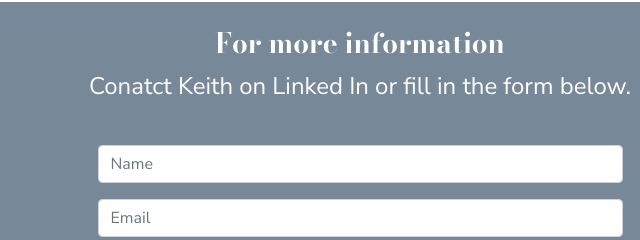
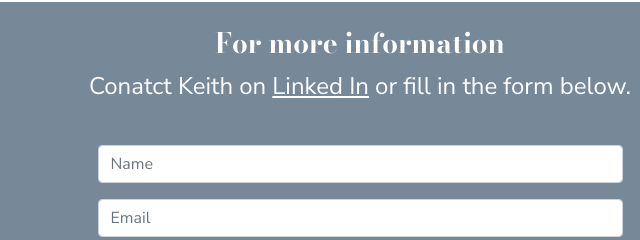
Before and after one commit to keith-coney/website, a website: page index.html in a window 1280 px wide. Shown: the part 1577-1817 px from the top of the page, 280-920 px from the left. Drawn offline with nearby package versions, Linux system fonts and the light colour scheme.

Commit message:
website content and design

```diff
--- a/sass/_custom.scss
+++ b/sass/_custom.scss
@@ -93,4 +93,7 @@ header {
     color: #fff;
     background-color: CadetBlue;
   }
+  a {
+    text-decoration: underline;
+  }
 }
```
Also changed, not shown: style.css.
